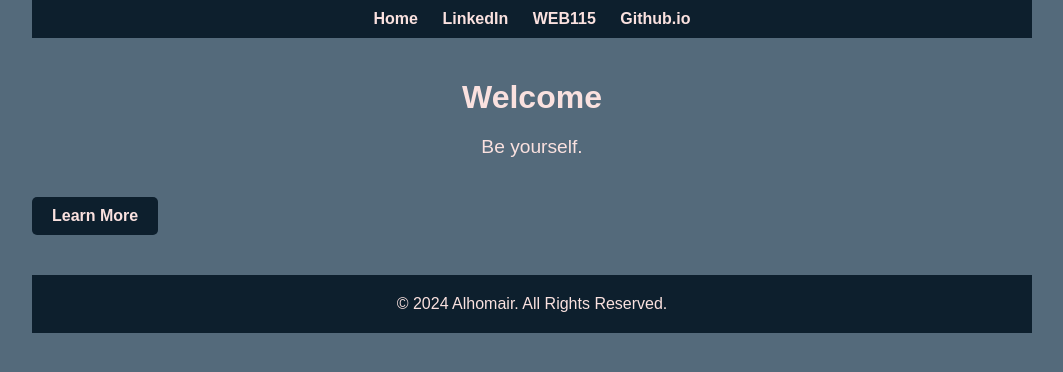
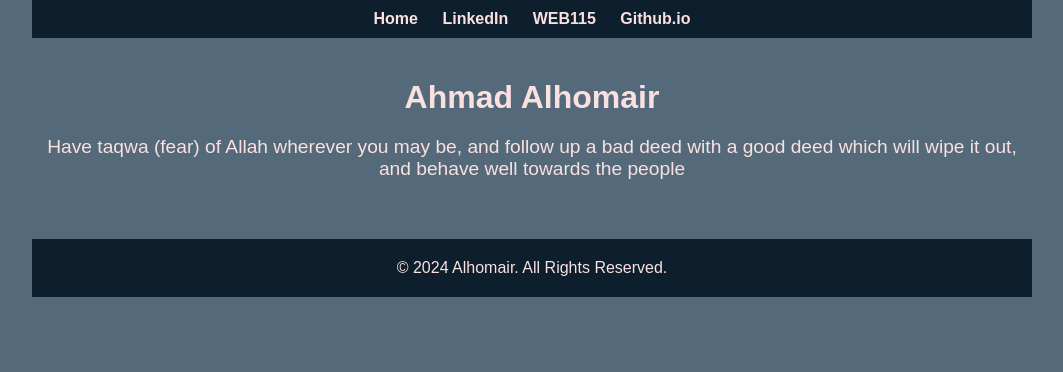
Before and after one commit to Aboomar524/Aboomar524.github.io, a plain HTML site: page index.html in a window 1280 px wide. Shown: the whole page, without its empty margins (108-1171 px from the left). Drawn offline with Linux system fonts and the light colour scheme.

Commit message:
Update index.html

```diff
--- a/index.html
+++ b/index.html
@@ -21,9 +21,12 @@
     </header>
 
     <main>
-        <h1>Welcome</h1>
-        <p>Be yourself.</p>
-        <a href="about.html" class="btn" target="_blank">Learn More</a>
+        <h1>Ahmad Alhomair</h1>
+        <p>
+            Have taqwa (fear) of Allah wherever you may be,
+            and follow up a bad deed with a good deed which will wipe it out,
+            and behave well towards the people
+        </p>
     </main>
 
     <footer>
```
